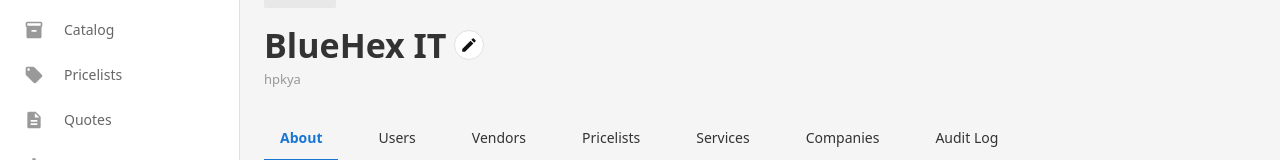
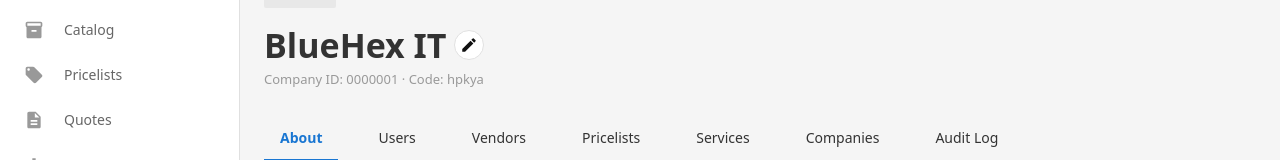
Before and after one commit to nebojsab/devtech, a React (Vite) app: page /company/1 in a window 1280 px wide. Shown: the part 144-304 px from the top of the page. Built offline with nearby package versions, Linux system fonts and the light colour scheme.

Commit message:
Refine company ID display and standardize 7-digit formatting

```diff
--- a/src/components/MoveCustomerDialog.jsx
+++ b/src/components/MoveCustomerDialog.jsx
@@ -22,6 +22,7 @@
   Tooltip,
   Typography,
 } from '@mui/material';
+import { formatCompanyId } from '../utils/formatCompanyId';
 
 function SummaryRow({ label, value }) {
   return (
@@ -32,11 +33,14 @@
   );
 }
 
-function StackedInfoRow({ label, value }) {
+function StackedInfoRow({ label, value, secondaryValue }) {
   return (
     <Box sx={{ py: 1.5 }}>
       <Typography sx={{ fontSize: 12, color: '#999', fontWeight: 600, mb: 0.5 }}>{label}</Typography>
       <Typography sx={{ fontSize: 16, color: '#333' }}>{value}</Typography>
+      {secondaryValue && (
+        <Typography sx={{ fontSize: 12, color: '#999', mt: 0.25 }}>{secondaryValue}</Typography>
+      )}
     </Box>
   );
 }
@@ -151,11 +155,16 @@
               Review current assignment before choosing destination.
             </Typography>
             <Box>
-              <StackedInfoRow label="CUSTOMER" value={`${customer?.name || '-'} (${customer?.id || '-'})`} />
+              <StackedInfoRow
+                label="CUSTOMER"
+                value={customer?.name || '-'}
+                secondaryValue={`Company ID: ${formatCompanyId(customer?.id)}`}
+              />
               <Divider />
               <StackedInfoRow
                 label="CURRENT RESELLER"
-                value={`${currentReseller?.name || '-'} (${currentReseller?.id || '-'})`}
+                value={currentReseller?.name || '-'}
+                secondaryValue={`Company ID: ${formatCompanyId(currentReseller?.id)}`}
               />
               <Divider />
               <StackedInfoRow label="CURRENT PRICE LIST(S)" value={currentPriceListNames.join(', ') || '-'} />
@@ -176,7 +185,17 @@
                 setSelectedReseller(newValue);
                 setSelectedPriceListIds([]);
               }}
-              getOptionLabel={(option) => `${option.name} (${option.id})`}
+              getOptionLabel={(option) => option?.name || ''}
+              renderOption={(props, option) => (
+                <Box component="li" {...props}>
+                  <Box>
+                    <Typography sx={{ fontSize: 16, color: '#333' }}>{option.name}</Typography>
+                    <Typography sx={{ fontSize: 12, color: '#999' }}>
+                      Company ID: {formatCompanyId(option.id)}
+                    </Typography>
+                  </Box>
+                </Box>
+              )}
               renderInput={(params) => (
                 <TextField {...params} placeholder="Search destination reseller" fullWidth />
               )}
--- a/src/pages/CompanyDetails.jsx
+++ b/src/pages/CompanyDetails.jsx
@@ -21,6 +21,7 @@
 import { Business, DriveFileMove, Edit, FilterList, IosShare, MoreVert, Palette } from '@mui/icons-material';
 import MoveCustomerDialog from '../components/MoveCustomerDialog';
 import { useCompanyContext } from '../context/CompanyContext';
+import { formatCompanyId } from '../utils/formatCompanyId';
 
 const formatAuditDate = (value) =>
   new Intl.DateTimeFormat('en-GB', {
@@ -265,7 +266,9 @@
           )}
         </Box>
 
-        <Typography sx={{ color: '#999', fontSize: 13, mt: 0.5 }}>{company?.code}</Typography>
+        <Typography sx={{ color: '#999', fontSize: 13, mt: 0.5 }}>
+          Company ID: {formatCompanyId(company?.id)} · Code: {company?.code || '-'}
+        </Typography>
       </Box>
 
       <Tabs
@@ -309,7 +312,10 @@
                     CURRENT RESELLER
                   </Typography>
                   <Typography sx={{ color: '#333', fontSize: 14 }}>
-                    {currentReseller?.name || '-'} ({currentReseller?.id || '-'})
+                    {currentReseller?.name || '-'}
+                  </Typography>
+                  <Typography sx={{ color: '#999', fontSize: 12, mt: 0.25 }}>
+                    Company ID: {formatCompanyId(currentReseller?.id)}
                   </Typography>
                 </Box>
               )}
--- /dev/null
+++ b/src/utils/formatCompanyId.js
@@ -0,0 +1,12 @@
+export function formatCompanyId(companyId) {
+  if (companyId === null || companyId === undefined || companyId === '') {
+    return '-';
+  }
+
+  const numericId = Number(companyId);
+  if (Number.isNaN(numericId)) {
+    return String(companyId);
+  }
+
+  return String(Math.trunc(numericId)).padStart(7, '0');
+}
```
